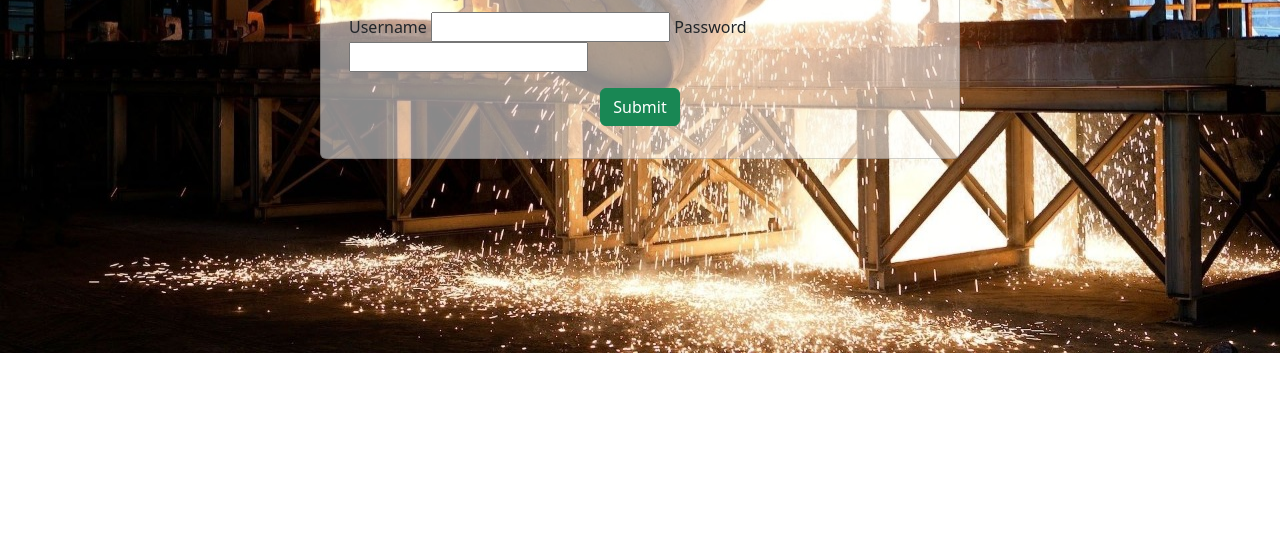
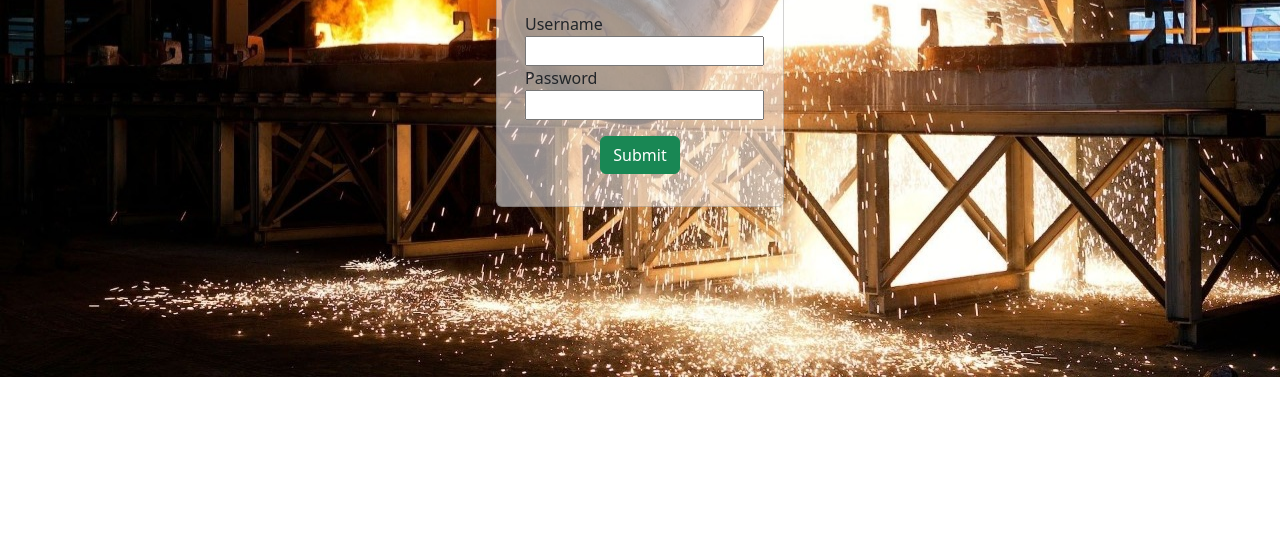
Before and after one commit to rahul-k-01/SVF, a plain HTML site: page index.html in a window 1280 px wide. Shown: the part 254-800 px from the top of the page. Drawn offline with nearby package versions, Linux system fonts and the light colour scheme; a web font is replaced by a local one.

Commit message:
width match

```diff
--- a/index.html
+++ b/index.html
@@ -29,7 +29,7 @@
           </a>
         </nav>
         <div class="col"></div>
-        <div class="card col-6">
+        <div class="card col-6" style="max-width: 18rem">
           <div class="card-header text-center">Login</div>
           <div class="card-body">
             <form class="">
```
